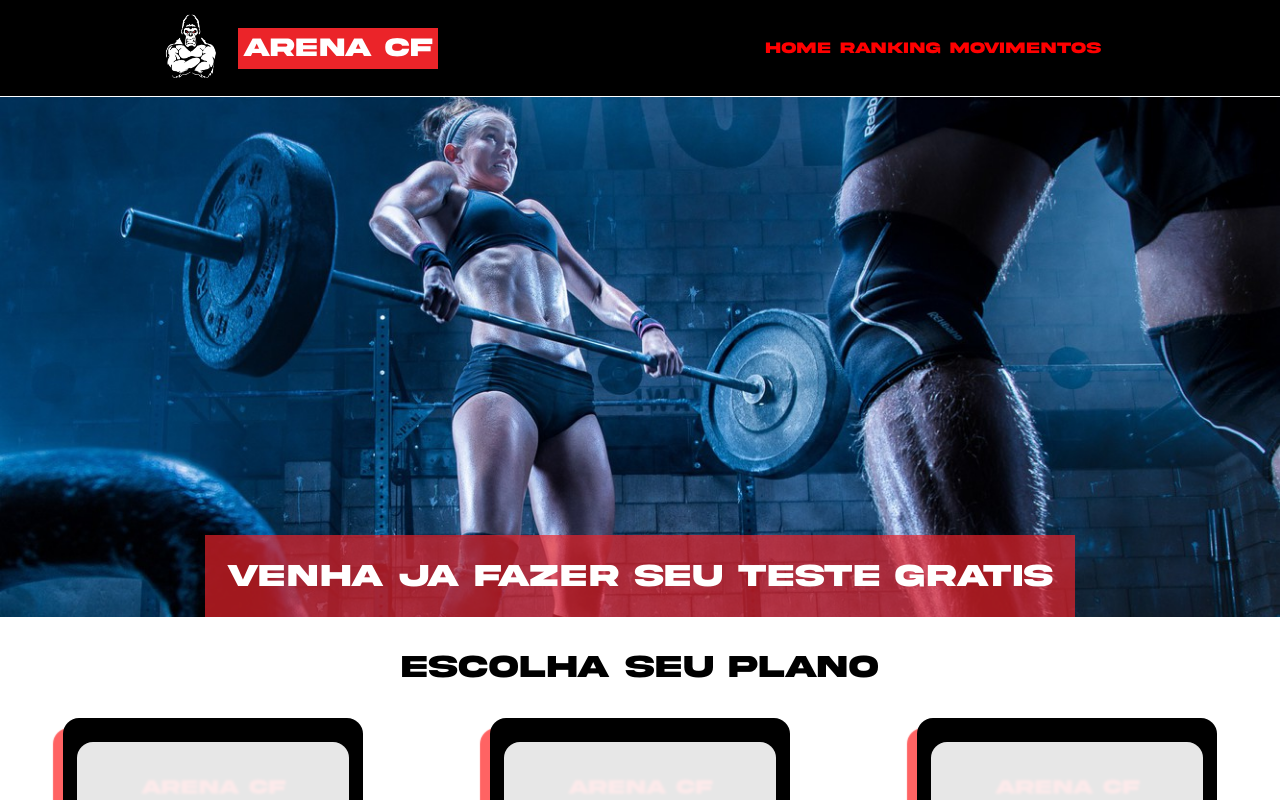
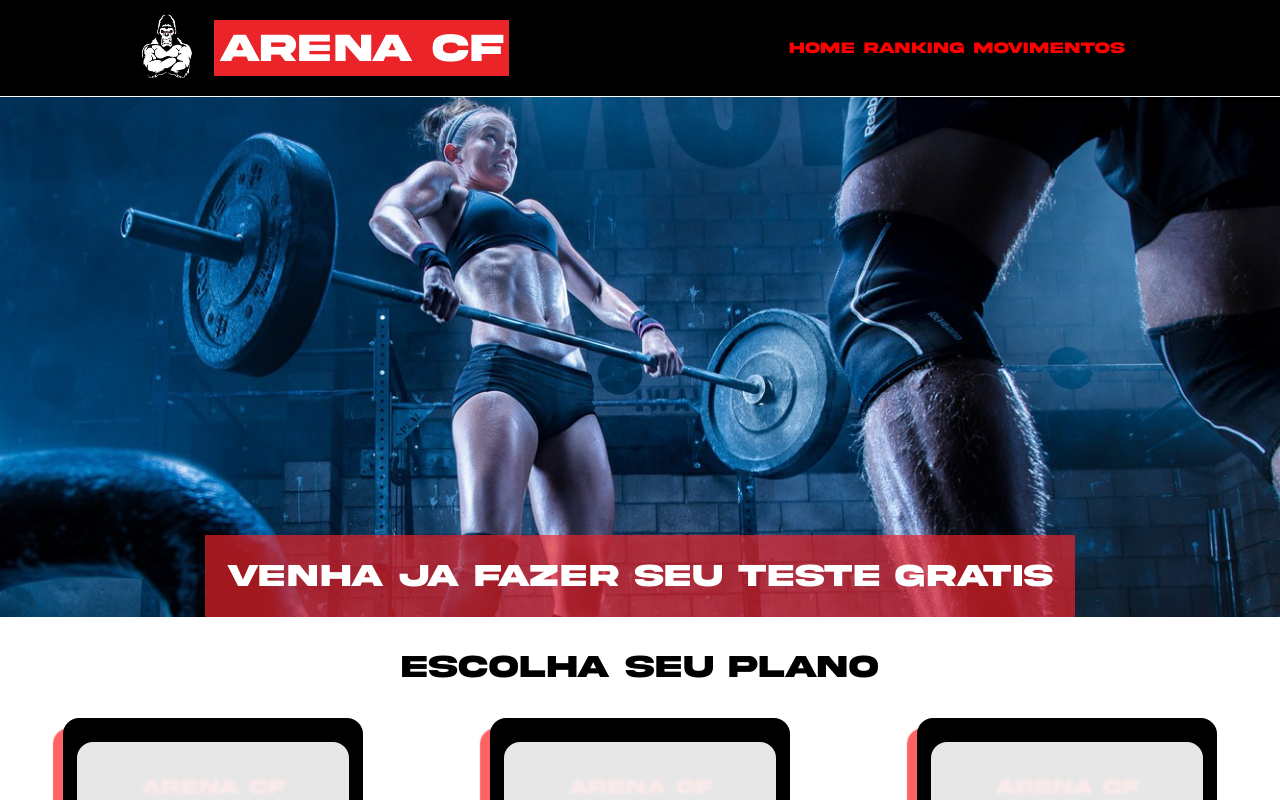
Before and after one commit to GuiFxFarias/ArenaCF, a React (Create React App) app in the folder arena/: page / in a window 1280 px wide. Shown: the top 800 px of the page. Built offline with nearby package versions, Linux system fonts and the light colour scheme.

Commit message:
adding header

```diff
--- a/arena/src/components/layout/Navbar.jsx
+++ b/arena/src/components/layout/Navbar.jsx
@@ -23,11 +23,19 @@ function Navbar() {
 
   return (
     <>
+      <header>
+        {" "}
         <nav className="navbar">
           <div className="nameAndSimbol">
             <img src={SimbolArena} alt="ArenaCF" />
-          <span style={{ backgroundColor: "#eb2429 ", color: "white", padding: "5px" }}>
-            ARENA CF
+            <span
+              style={{
+                backgroundColor: "#eb2429 ",
+                color: "white",
+                padding: "5px",
+              }}
+            >
+              <h1 style={{ margin: 0 }}>ARENA CF</h1>
             </span>
           </div>
           <ul className="list">
@@ -55,6 +63,7 @@ function Navbar() {
             <img src={SimbolArena} alt="ArenaCF" />
           </div>
         </nav>
+      </header>
     </>
   );
 }
```
Lines whose indentation alone changed are shown as unchanged.
